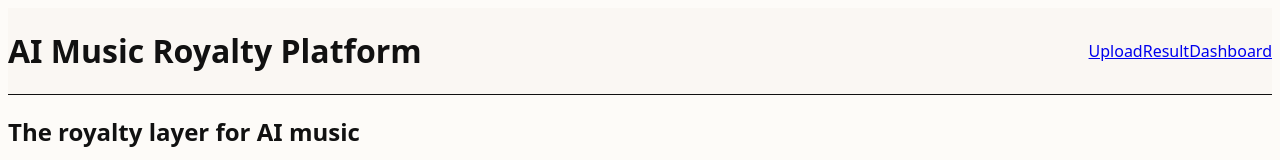
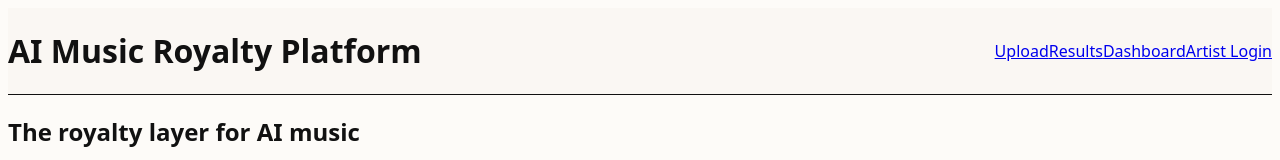
Before and after one commit to javierd22/ai-music-royalty-platform, a Next.js app: page / in a window 1280 px wide. Shown: the top 160 px of the page. Built offline with nearby package versions, Linux system fonts and the light colour scheme.

Commit message:
feat: restore full production hero + routes (PRD consistent)

```diff
--- /dev/null
+++ b/app/dashboard/page.tsx
@@ -0,0 +1,7 @@
+export default function DashboardPage() {
+  return (
+    <main className="min-h-screen flex items-center justify-center bg-[#fdfbf8]">
+      <h1 className="text-2xl font-semibold text-gray-700">Dashboard — Coming Soon</h1>
+    </main>
+  );
+}
--- /dev/null
+++ b/app/login/page.tsx
@@ -0,0 +1,7 @@
+export default function LoginPage() {
+  return (
+    <main className="min-h-screen flex items-center justify-center bg-[#fdfbf8]">
+      <h1 className="text-2xl font-semibold text-gray-700">Artist Login — Coming Soon</h1>
+    </main>
+  );
+}
--- a/app/page.tsx
+++ b/app/page.tsx
@@ -1,89 +1,84 @@
-'use client';
+"use client";
+import Link from "next/link";
 
 export default function Home() {
   return (
-    <main className='min-h-screen bg-[#fdfbf8] text-gray-900'>
-      <header className='flex justify-between items-center px-8 py-4 border-b border-gray-200 bg-[#f9f6f1]/70 backdrop-blur-sm sticky top-0 z-10'>
-        <h1 className='font-semibold text-lg'>AI Music Royalty Platform</h1>
-        <nav className='space-x-6 text-sm'>
-          <a href='/upload' className='hover:underline'>
-            Upload
-          </a>
-          <a href='/results' className='hover:underline'>
-            Result
-          </a>
-          <a href='/tracks' className='hover:underline'>
-            Dashboard
-          </a>
+    <main className="min-h-screen bg-[#fdfbf8] text-gray-900">
+      <header className="flex justify-between items-center px-8 py-4 border-b border-gray-200 bg-[#f9f6f1]/70 backdrop-blur-sm sticky top-0 z-10">
+        <h1 className="font-semibold text-lg">AI Music Royalty Platform</h1>
+        <nav className="space-x-6 text-sm">
+          <Link href="/upload" className="hover:text-yellow-700">Upload</Link>
+          <Link href="/results" className="hover:text-yellow-700">Results</Link>
+          <Link href="/dashboard" className="hover:text-yellow-700">Dashboard</Link>
+          <Link href="/login" className="hover:text-yellow-700">Artist Login</Link>
         </nav>
       </header>
 
-      <section className='max-w-6xl mx-auto grid md:grid-cols-2 gap-8 items-center px-8 py-20'>
-        <div className='space-y-6'>
-          <h2 className='text-5xl font-bold leading-tight'>
-            The royalty layer for <span className='text-yellow-700'>AI music</span>
+      <section className="max-w-6xl mx-auto grid md:grid-cols-2 gap-8 items-center px-8 py-20">
+        <div className="space-y-6">
+          <h2 className="text-5xl font-bold leading-tight">
+            The royalty layer for <span className="text-yellow-700">AI music</span>
           </h2>
-          <p className='text-lg text-gray-600 leading-relaxed'>
-            Fingerprint songs, verify real influence, and pay artists fairly when AI learns from or
-            references their work. Consent, transparency, and audited attribution — all in one
-            place.
+          <p className="text-lg text-gray-600 leading-relaxed">
+            Fingerprint songs, verify real influence, and pay artists fairly when AI learns from or references their work.
+            Consent, transparency, and audited attribution — all in one place.
           </p>
-          <div className='flex gap-4 pt-2'>
-            <a
-              href='/demo'
-              className='px-5 py-2.5 bg-yellow-600 hover:bg-yellow-700 text-white rounded-full shadow-sm transition'
+          <div className="flex gap-4 pt-2">
+            <Link
+              href="/demo"
+              className="px-5 py-2.5 bg-yellow-600 hover:bg-yellow-700 text-white rounded-full shadow-sm transition"
             >
               Try the demo
-            </a>
-            <a
-              href='/tracks'
-              className='px-5 py-2.5 border border-gray-300 rounded-full hover:bg-gray-50 transition'
+            </Link>
+            <Link
+              href="/dashboard"
+              className="px-5 py-2.5 border border-gray-300 rounded-full hover:bg-gray-50 transition"
             >
               View dashboard
-            </a>
+            </Link>
           </div>
 
-          <div className='flex gap-6 text-sm pt-6 text-gray-500'>
-            <div className='flex items-center gap-1.5'>
-              <span className='w-2 h-2 bg-yellow-600 rounded-full' />
+          <div className="flex gap-6 text-sm pt-6 text-gray-500">
+            <div className="flex items-center gap-1.5">
+              <span className="w-2 h-2 bg-yellow-600 rounded-full" />
               Artist first
             </div>
-            <div className='flex items-center gap-1.5'>
-              <span className='w-2 h-2 bg-gray-400 rounded-full' />
+            <div className="flex items-center gap-1.5">
+              <span className="w-2 h-2 bg-gray-400 rounded-full" />
               Audited attribution
             </div>
-            <div className='flex items-center gap-1.5'>
-              <span className='w-2 h-2 bg-gray-300 rounded-full' />
+            <div className="flex items-center gap-1.5">
+              <span className="w-2 h-2 bg-gray-300 rounded-full" />
               Transparent payouts
             </div>
           </div>
         </div>
 
-        <aside className='bg-white rounded-2xl shadow-sm border border-gray-100 p-8 space-y-6'>
-          <h3 className='text-lg font-semibold'>How it works</h3>
-          <ol className='list-decimal list-inside space-y-3 text-gray-600 text-sm'>
+        <aside className="bg-white rounded-2xl shadow-sm border border-gray-100 p-8 space-y-6">
+          <h3 className="text-lg font-semibold">How it works</h3>
+          <ol className="list-decimal list-inside space-y-3 text-gray-600 text-sm">
             <li>Upload your tracks — we create privacy-safe fingerprints.</li>
             <li>Partners send use slips — our auditor verifies real phrase matches.</li>
             <li>Only verified influence gets paid — see it all in your dashboard.</li>
           </ol>
-          <div className='flex justify-between text-sm pt-3'>
-            <div className='text-center'>
-              <p className='font-medium'>Consent</p>
-              <p className='text-gray-500'>Opt-in controls</p>
+          <div className="flex justify-between text-sm pt-3">
+            <div className="text-center">
+              <p className="font-medium">Consent</p>
+              <p className="text-gray-500">Opt-in controls</p>
             </div>
-            <div className='text-center'>
-              <p className='font-medium'>Proof</p>
-              <p className='text-gray-500'>Audited matches</p>
+            <div className="text-center">
+              <p className="font-medium">Proof</p>
+              <p className="text-gray-500">Audited matches</p>
             </div>
-            <div className='text-center'>
-              <p className='font-medium'>Pay</p>
-              <p className='text-gray-500'>Auto royalties</p>
+            <div className="text-center">
+              <p className="font-medium">Pay</p>
+              <p className="text-gray-500">Auto royalties</p>
             </div>
           </div>
         </aside>
       </section>
 
-      <footer className='text-center text-xs text-gray-400 pb-6'>
+      <footer className="text-center text-xs text-gray-400 pb-6">
         © 2025 AI Music Royalty Platform
       </footer>
     </main>
--- /dev/null
+++ b/app/upload/page.tsx
@@ -0,0 +1,7 @@
+export default function UploadPage() {
+  return (
+    <main className="min-h-screen flex items-center justify-center bg-[#fdfbf8]">
+      <h1 className="text-2xl font-semibold text-gray-700">Upload Page — Coming Soon</h1>
+    </main>
+  );
+}
```
